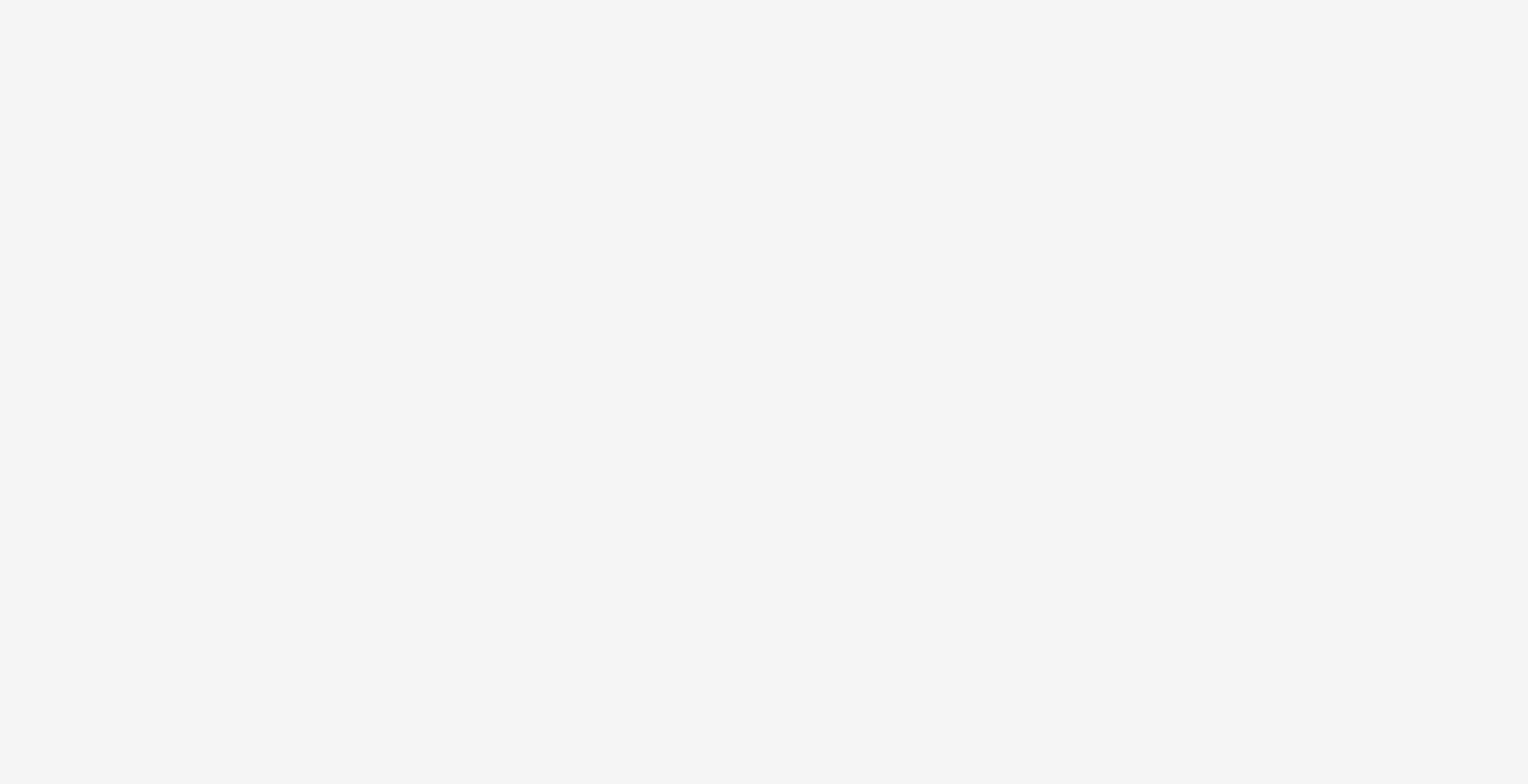
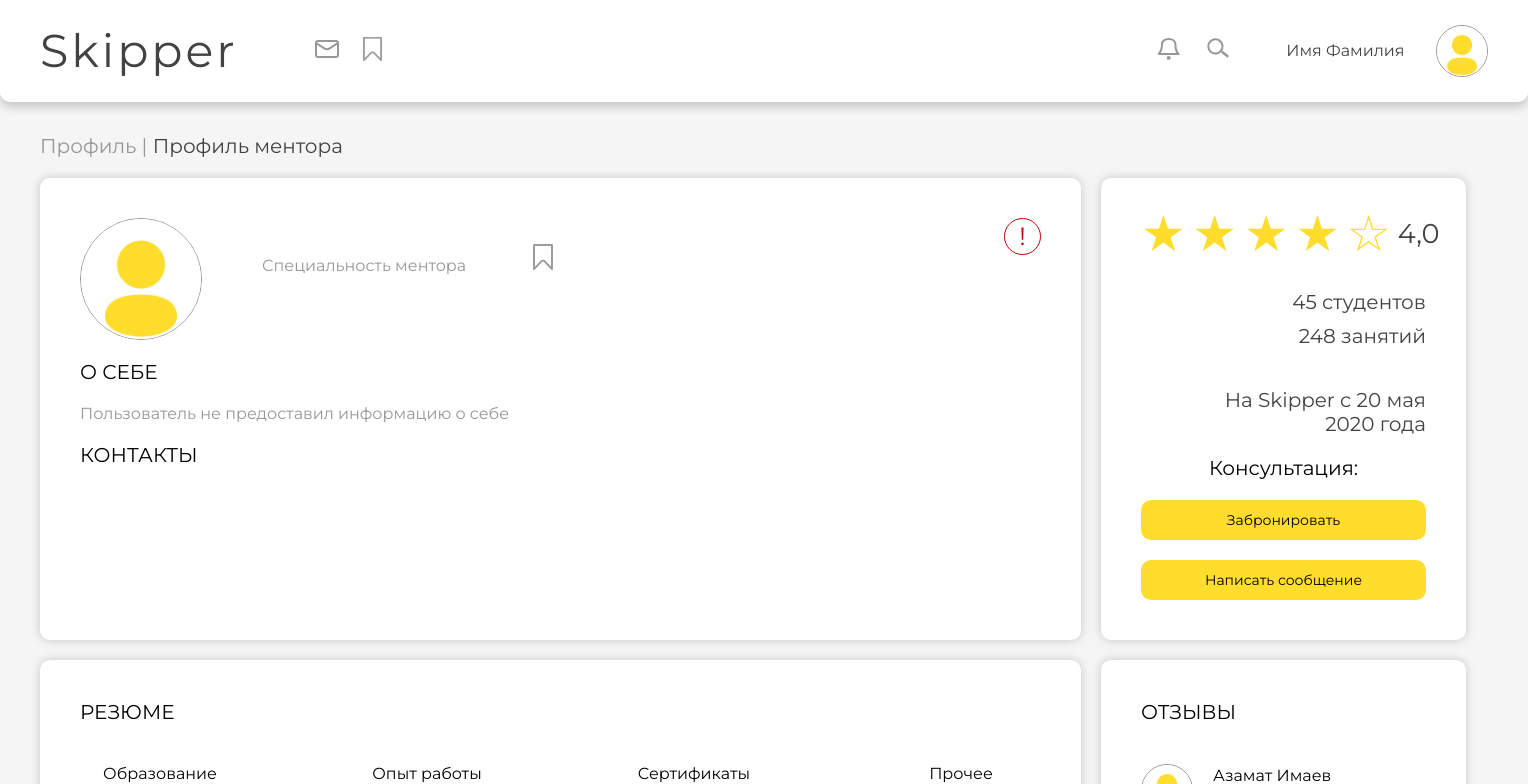
Before and after one commit to SkipperOmsu2022/skipper, a React (Create React App) app in the folder frontend/: page /profile-mentor/1 in a window 1280 px wide. Before the commit this address had no page. Shown: the top 784 px of the page, 1528 px wide, since content can reach past the window. Built offline with nearby package versions, Linux system fonts and the light colour scheme; no server answers; sample sign-in values are in the browser's storage.

Commit message:
SKIPPER-28 mentor profile request

```diff
--- a/frontend/src/components/App/App.jsx
+++ b/frontend/src/components/App/App.jsx
@@ -35,7 +35,7 @@ const App = () => {
                             <Route path="mentor" element={<Mentor/>}/>
                         </Route>
                         <Route path="profile/:userId" element={<ProfilePage/>}/>
-                        <Route path="profile-mentor" element={<MentorProfilePage mentor/>}/>
+                        <Route path="profile-mentor/:userId" element={<MentorProfilePage/>}/>
                         <Route path="" element={<MainPage/>}/>
                     </Route>
                 </Routes>
--- a/frontend/src/components/Settings/Common.jsx
+++ b/frontend/src/components/Settings/Common.jsx
@@ -136,7 +136,7 @@ const Common = () => {
                 })}
                 onSubmit = {({firstName, lastName, patronymic, day, month, year, gender}) => {
                     const dateOfBirth = [year, month, day].join('-');
-                    setUserData({firstName, lastName, patronymic, dateOfBirth, aboutMe, croppedImg, gender}, 'user/profile/settings/');
+                    setUserData({firstName, lastName, patronymic, dateOfBirth, aboutMe, /* croppedImg, */ gender}, 'user/profile/settings/');
                 }}
             >
                 {({ errors, setFieldValue, handleChange, touched, handleBlur, values, isValid}) => {
--- a/frontend/src/components/pages/MentorProfilePage/MainInfo.jsx
+++ b/frontend/src/components/pages/MentorProfilePage/MainInfo.jsx
@@ -1,10 +1,12 @@
 import { useEffect, useState, useRef } from "react"
+import {communicationContent} from '../ProfilePage/ProfilePage'
 
 import photo from "../../../resources/profile-photo.jpg"
 import bookmark from "../../../resources/icons/bookmark.svg";
 import "../../../shared/bookmark.scss"
 
-const MainInfo = () => {
+const MainInfo = (props) => {
+    const {firstName, lastName, mentorSpecializations, aboutAsMentor, communication} = props;
 
     useEffect(() => {
         document.addEventListener("click", handleClickOutside);
@@ -33,7 +35,7 @@ const MainInfo = () => {
                 <div className="profile__section-row">
                     <img className="profile__photo" src={photo} alt="" />
                     <div className="profile__main-info">
-                        <div className="name">Имя Фамилия</div>
+                        <div className="name">{firstName} {lastName}</div>
                         <div className="specialty">Специальность ментора</div>
                     </div>
                     <label className="profile__bookmark" htmlFor="switch">
@@ -56,50 +58,17 @@ const MainInfo = () => {
                 </div>
             </div>
             <div className="profile__section-label">О себе</div>
+            {aboutAsMentor ?
             <div className="profile__section-content">
-                Более 10 лет занимаюсь налогами, откатами и прочими бухгалтерскими штучками на производстве. Готов помочь с вопросами составления отчетности и прочих бухгалтерских делишек. Также неплохо готовлю и говорю на иврите. Более 10 лет занимаюсь налогами, откатами и прочими бухгалтерскими штучками на производстве. Готов помочь с вопросами составления отчетности и прочих бухгалтерских делишек
-            </div>
-            {/* <div className="profile__no-info">
+                {aboutAsMentor}
+            </div> :
+            <div className="profile__no-info">
                 Пользователь не предоставил информацию о себе
-            </div> */}
+            </div>}
             <div className="profile__section">
                 <div className="profile__section-column">
                     <div className="profile__section-label">Контакты</div>
-                    {/* <div className="profile__no-info">
-                        Пользователь не предоставил контакты для связи
-                    </div> */}
-                    <div className="profile__contact">
-                        <div className="profile__contact-label">
-                            Вконтакте:
-                        </div>
-                        <div className="profile__contact-link">
-                            ссылка на профиль
-                        </div>
-                    </div>
-                    <div className="profile__contact">
-                        <div className="profile__contact-label">
-                            Skype:
-                        </div>
-                        <div className="profile__contact-link">
-                            ссылка на профиль
-                        </div>
-                    </div>
-                    <div className="profile__contact">
-                        <div className="profile__contact-label">
-                            Discord:
-                        </div>
-                        <div className="profile__contact-link">
-                            ссылка на профиль
-                        </div>
-                    </div>
-                    <div className="profile__contact">
-                        <div className="profile__contact-label">
-                            Telegram:
-                        </div>
-                        <div className="profile__contact-link">
-                            ссылка на профиль
-                        </div>
-                    </div>
+                    {communicationContent(communication)}
                 </div>
             </div>
         </div>
--- a/frontend/src/components/pages/MentorProfilePage/MentorProfilePage.jsx
+++ b/frontend/src/components/pages/MentorProfilePage/MentorProfilePage.jsx
@@ -1,4 +1,5 @@
-import { useEffect } from "react"
+import { useParams } from 'react-router-dom';
+import { useEffect, useState } from "react"
 
 import "./mentorProfilePage.scss"
 import "../ProfilePage/profilePage.scss"
@@ -11,14 +12,34 @@ import Lessons from "./Lessons"
 
 const MentorProfilePage = ({mentor}) => {
     const {getUserData} = useProfileService();
+    const {userId} = useParams();
+
+    const [firstName, setFirstName] = useState("Имя");
+    const [lastName, setLastName] = useState("Фамилия");
+    const [aboutAsMentor, setAboutAsMentor] = useState("");
+    const [mentorStatus, setMentorStatus] = useState(false);
+    const [dateOfRegistration, setDateOfRegistration] = useState(false);
+    const [mentorSpecializations, setMentorSpecializations] = useState("");
+    const [communication, setCommunication] = useState([]);
 
     useEffect(() => {
-        getUserData('user/profile/settings/mentor/')
+        getUserData('user/profile/settings/mentor/', userId)
             .then(res => {
-                // setMentor(res?.data?.isEnabledMentorStatus);
-                // setAboutMe(res?.data?.aboutMeAsMentor);
-                // setQualification(res?.data?.specialization);
-            });
+                setFirstName(res?.data?.firstName);
+                setLastName(res?.data?.lastName);
+                setAboutAsMentor(res?.data?.aboutAsMentor);
+                setMentorSpecializations(res?.data?.mentorSpecializations)
+                setDateOfRegistration(res?.data?.dateOfRegistration)
+
+                setMentorStatus(res?.data?.isEnabledMentorStatus)
+
+                setCommunication([
+                    {name: 'Вконтакте', link: res?.data?.linkVk},
+                    {name: 'Skype', link: res?.data?.linkSkype},
+                    {name: 'Discord', link: res?.data?.linkDiscord},
+                    {name: 'Telegram', link: res?.data?.linkTelegram}
+                ])
+            })
     }, []);
 
     return (
@@ -28,8 +49,8 @@ const MentorProfilePage = ({mentor}) => {
                 Профиль ментора
             </div>
             <div className="profile-wrapper">
-                <MainInfo/>
-                <AdditionalInfo/>
+                <MainInfo props={{firstName, lastName, mentorSpecializations, aboutAsMentor, communication}}/>
+                <AdditionalInfo props={{dateOfRegistration, mentorStatus}}/>
                 <Resume/>
                 <Reviews/>
                 <Lessons/>
--- a/frontend/src/components/pages/ProfilePage/ProfilePage.jsx
+++ b/frontend/src/components/pages/ProfilePage/ProfilePage.jsx
@@ -5,6 +5,26 @@ import photo from "../../../resources/profile-photo.jpg"
 import "../../../shared/submitButton/button.scss"
 import useProfileService from "../../../services/profileService";
 
+const communicationContent = (communication) => {
+    const links = communication?.filter((item) => (item.name && item.link)).map((item, i) => {
+        return (
+            <div className="profile__contact" key={i}>
+                <div className="profile__contact-label">
+                    {item.name}:
+                </div>
+                <div className="profile__contact-link">
+                    {item.link}
+                </div>
+            </div>
+        )
+    })
+    if (links?.length === 0) return (
+        <div className="profile__no-info">
+            Пользователь не предоставил контакты для связи
+        </div>
+    )
+    return links;
+}
 
 const ProfilePage = () => {
     const {getUserData} = useProfileService();
@@ -52,27 +72,6 @@ const ProfilePage = () => {
 
     const dropdown = `dropdown ${dropdownDisplay ? '' : 'hide'}`;
 
-    const communicationContent = () => {
-        const links = communication.filter((item) => (item.name && item.link)).map((item, i) => {
-            return (
-                <div className="profile__contact" key={i}>
-                    <div className="profile__contact-label">
-                        {item.name}:
-                    </div>
-                    <div className="profile__contact-link">
-                        {item.link}
-                    </div>
-                </div>
-            )
-        })
-        if (links.length === 0) return (
-            <div className="profile__no-info">
-                Пользователь не предоставил контакты для связи
-            </div>
-        )
-        return links;
-    }
-
     return (
         <div className="page-content">
             <div className="app-section-header">Профиль</div>
@@ -111,7 +110,7 @@ const ProfilePage = () => {
                 <div className="profile__section">
                     <div className="profile__section-column">
                         <div className="profile__section-label">Контакты</div>
-                        {communicationContent()}
+                        {communicationContent(communication)}
                     </div>
                     <div className="profile__btn-block">
                         {mentorStatus ? <button className="button">Перейти на профиль ментора</button> : null}
@@ -123,3 +122,4 @@ const ProfilePage = () => {
 }
 
 export default ProfilePage;
+export {communicationContent};
```
